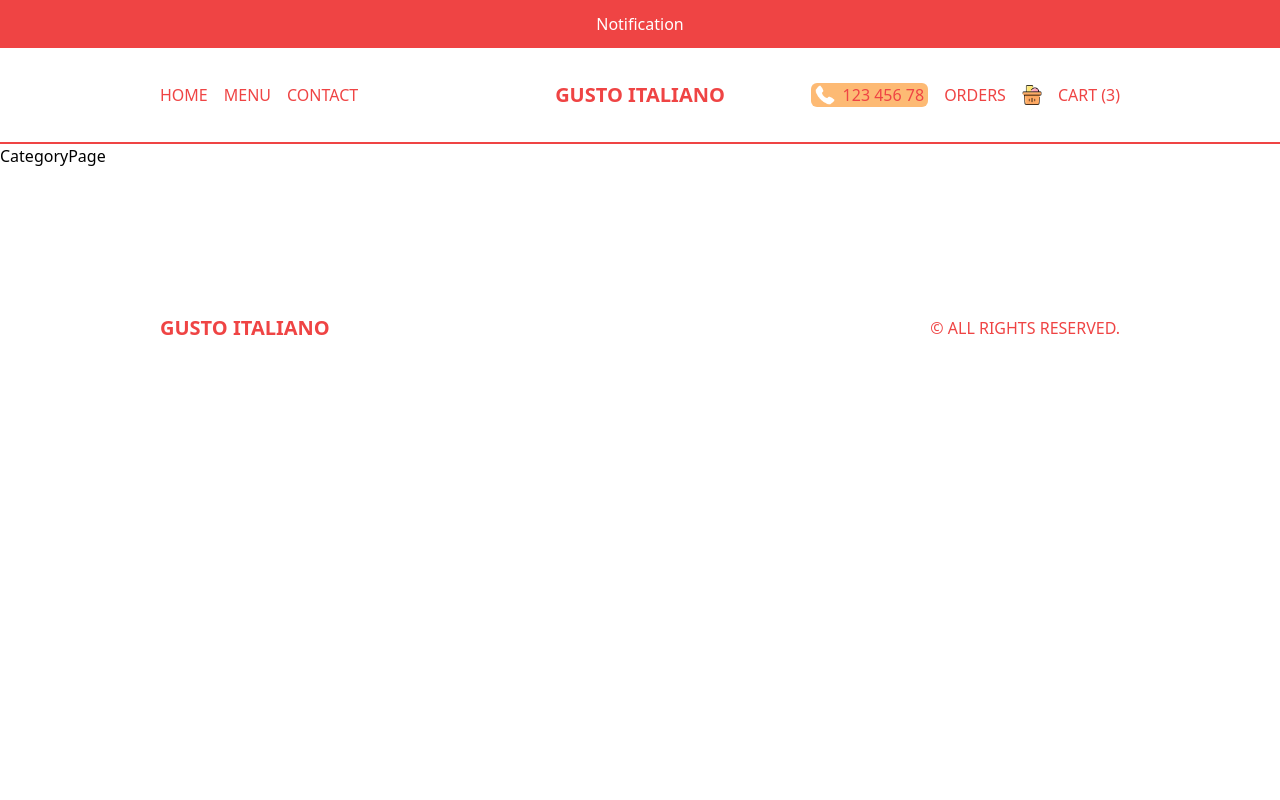
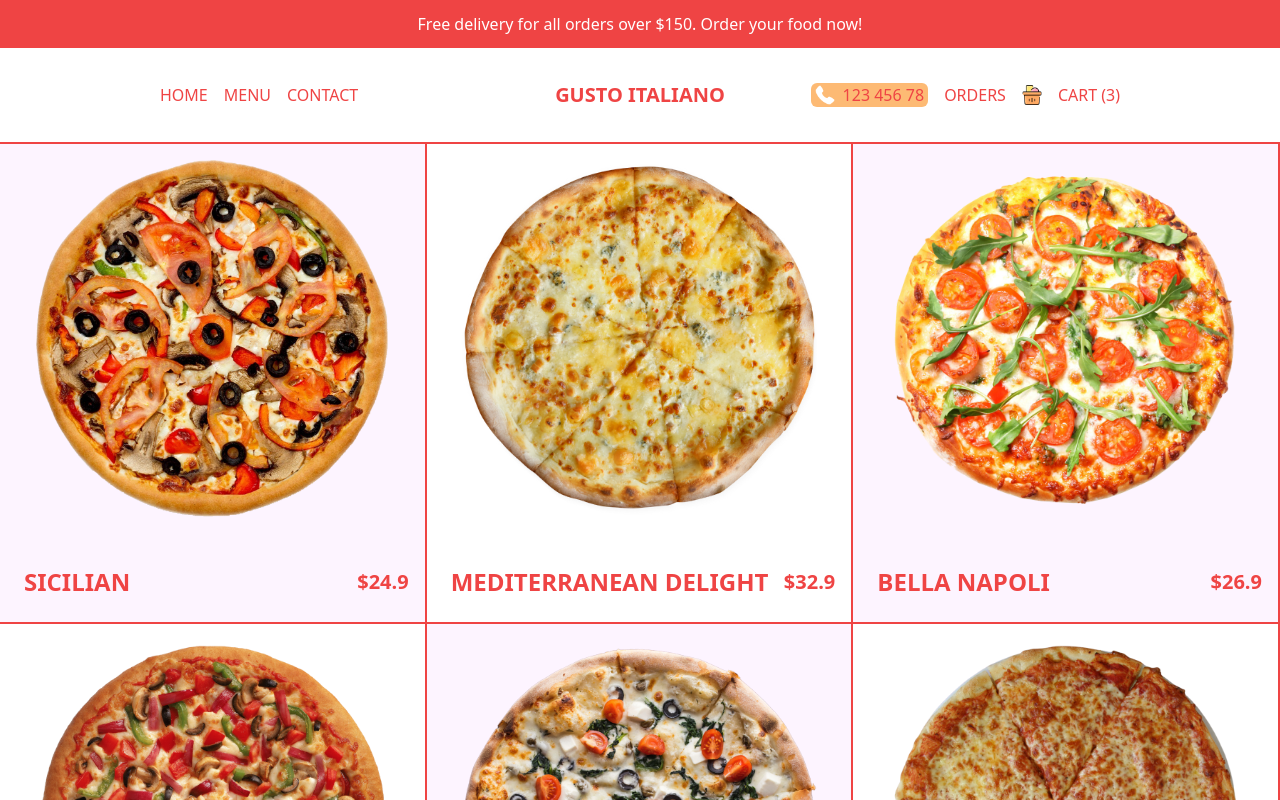
Before and after one commit to paloclanweb/restaurant, a Next.js app: page /menu/1 in a window 1280 px wide. Shown: the top 800 px of the page. Built offline with nearby package versions, Linux system fonts and the light colour scheme.

Commit message:
feat(ProductListPage) product list page finished

```diff
--- a/src/app/components/Notification.tsx
+++ b/src/app/components/Notification.tsx
@@ -3,7 +3,7 @@
 const Notification = () => {
   return (
     <div className="h-12 bg-red-500 text-white px-4 flex items-center text-center text-sm justify-center md:text-base cursor-pointer">
-      Notification
+      Free delivery for all orders over $150. Order your food now!
     </div>
   );
 };
--- a/src/app/menu/[category]/page.tsx
+++ b/src/app/menu/[category]/page.tsx
@@ -1,9 +1,35 @@
-import React from 'react'
+import React from "react";
+import { pizzas } from "../../../data";
+import Image from "next/image";
+import Link from "next/link";
 
 const CategoryPage = () => {
   return (
-    <div>CategoryPage</div>
-  )
-}
+    <div className="flex flex-wrap text-red-500">
+      {pizzas.map((item) => (
+        <Link
+          className="w-full h-[60vh] border-r-2 border-b-2 border-red-500 sm:w-1/2 lg:w-1/3 p-4 flex flex-col justify-between group odd:bg-fuchsia-50"
+          href={`/product/${item.id}`}
+          key={item.id}
+        >
+          {/* IMAGE CONTAINER */}
+          {item.img ? (
+            <div className="relative h-[80%]">
+              <Image src={item.img} alt="" fill className="object-contain" />
+            </div>
+          ) : null}
+          {/* TEXT CONTAINER */}
+          <div className="flex items-center justify-between font-bold">
+            <h1 className="text-2xl uppercase p-2">{item.title}</h1>
+            <h2 className="group-hover:hidden text-xl">${item.price}</h2>
+            <button className="hidden group-hover:block uppercase bg-red-500 text-white p-2 rounded-md">
+              Add to Cart
+            </button>
+          </div>
+        </Link>
+      ))}
+    </div>
+  );
+};
 
-export default CategoryPage
+export default CategoryPage;
```
